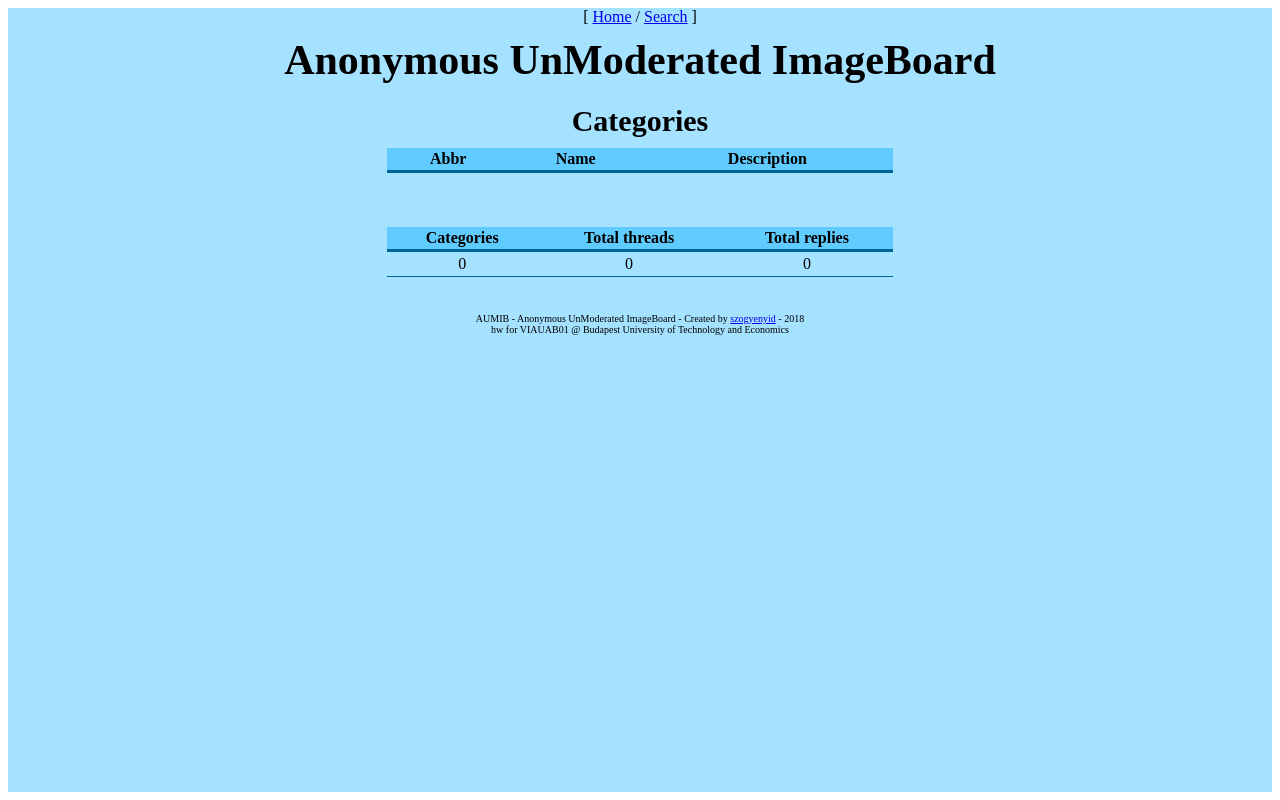
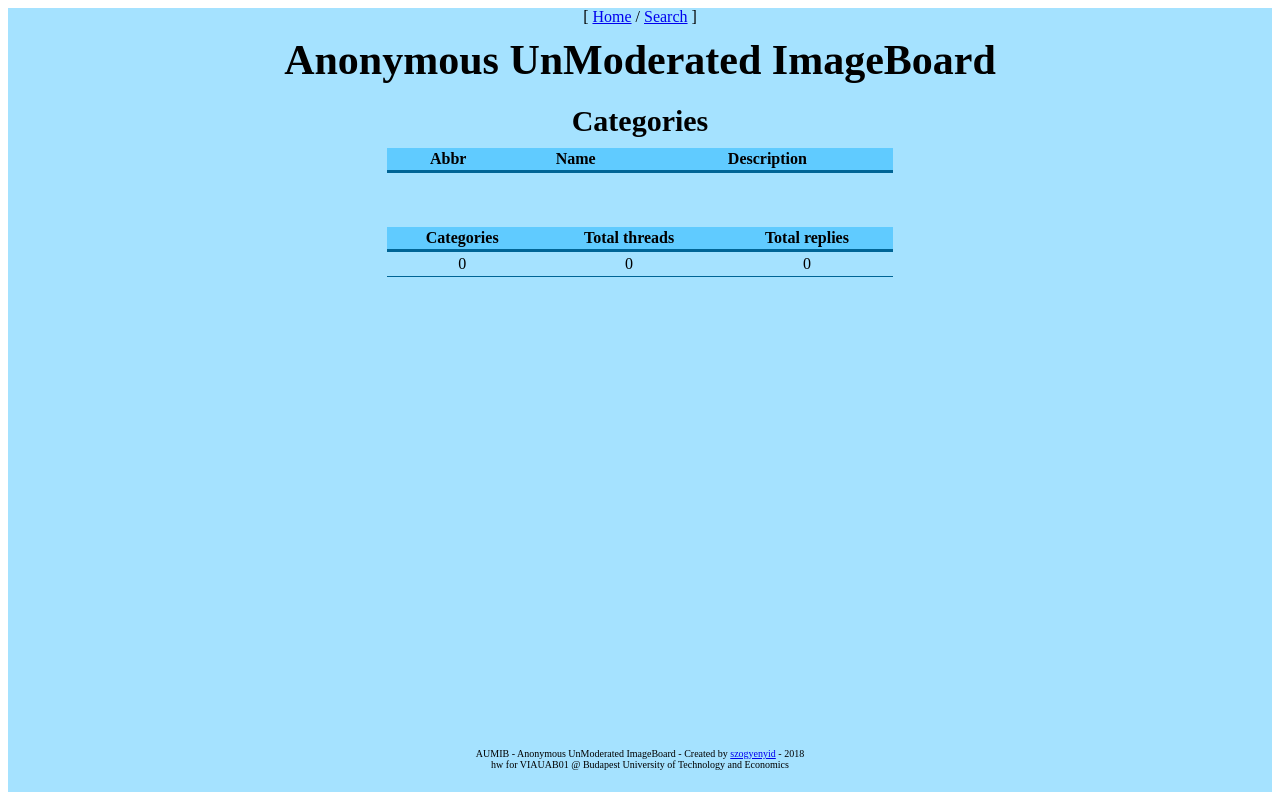
Before and after one commit to szogyenyid/AUMIB, a PHP site: page / in a window 1280 px wide. Run offline with PHP 8.4, Linux system fonts and the light colour scheme; data that the repository does not hold is empty.

Commit message:
footer set at bottom of page

```diff
--- a/htdocs/footer.php
+++ b/htdocs/footer.php
@@ -1,12 +1,15 @@
 <html>
 	<head>
+		<link rel="icon" href="favicon.ico" type="image/ico">
 	</head>
 	<body>
+	<div id="footerbody">
 		<br><br>
 		<center>
 		<font size="1">
 		AUMIB - Anonymous UnModerated ImageBoard - Created by <a href="https://github.com/szogyenyid">szogyenyid</a> - 2018 <br> hw for VIAUAB01 @ Budapest University of Technology and Economics
 		</font>
 		</center>
+	</div>
 	</body>
 </html>
--- a/htdocs/theme.css
+++ b/htdocs/theme.css
@@ -6,6 +6,13 @@
 	background-color: #a5e2ff;
 	height: auto;
 	overflow: hidden;
+}
+#footerbody{
+	position: absolute;
+    bottom: 30px;
+	left: 50%;
+	width: 500px;
+	margin-left:-250px;
 }
 
 #title{
@@ -17,7 +24,6 @@
 	word-wrap: break-word;
 	word-break: break-all;
 }
-
 #subtitle{
 	text-align: center;
 	font-size: 30;
@@ -34,11 +40,9 @@
 	margin: auto;
 	align: center;
 }
-
 #iTableRow{
 	display: table-row;
 }
-
 #iTableHeader{
 	display: table-cell;
 	border-bottom: 3px solid #006596;
@@ -47,7 +51,6 @@
 	text-align: center;
 	padding: 2px;
 }
-
 #iTableCell{
 	display: table-cell;
 	padding: 3px 10px;
@@ -104,7 +107,6 @@
 	margin: auto;
 	align: center;
 }
-
 #replyTableRow{
 	display: table-row;
 	width: 80%;
@@ -114,7 +116,6 @@
 	background: #4ca2ff;
 	font-weight:bold;
 }
-
 #replyTableCell_link{
 	width: auto;
 	width: 75px;
@@ -171,3 +172,10 @@
 	padding: 3px 10px;
 	text-align: center;
 }
+#inputWrapperLeft{
+	display: table;
+	text-align: center;
+	align: center;
+	margin: auto;
+	float:left;
+}
```
Lines whose indentation alone changed are shown as unchanged.
